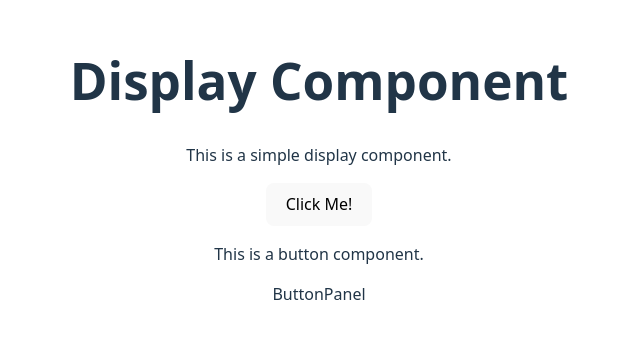
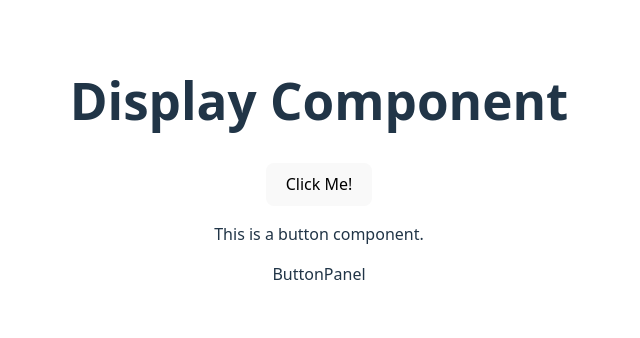
Before and after one commit to Lvly-00/React-Calculator, a React (Vite) app: page / in a window 1280 px wide. Shown: the part 230-568 px from the top of the page, without its empty margins (321-961 px from the left). Built offline with nearby package versions, Linux system fonts and the light colour scheme.

Commit message:
Update Display.jsx

```diff
--- a/src/components/Display.jsx
+++ b/src/components/Display.jsx
@@ -4,7 +4,6 @@ const Display = (props) => {
   return (
     <div>
       <h1>Display Component {props.value}</h1>
-      <p>This is a simple display component.</p>
     </div>
   );
 }
```
